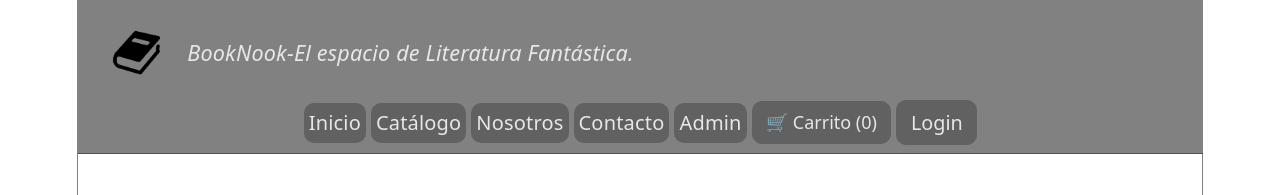
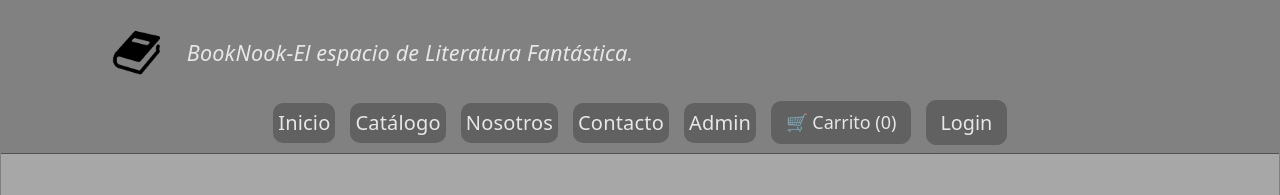
Before and after one commit to Sushy-trash/BookNook-React, a React (Vite) app in the folder BN-react/: page / in a window 1280 px wide. Shown: the top 195 px of the page. Built offline with nearby package versions, Linux system fonts and the light colour scheme.

Commit message:
adiciones adicionales del spec

```diff
--- a/BN-react/src/App.css
+++ b/BN-react/src/App.css
@@ -1,11 +1,18 @@
+
+
+
+
+
 /* Espacio entre las secciones principales */
+
+
 section {
   padding-top: 60px;
   padding-bottom: 60px;
 }
 
 .container {
-  max-width: 1160px;
+  max-width:auto;
   margin-left: auto;
   margin-right: auto;
 }
@@ -25,7 +32,7 @@ section h2 + p {
   top: 0;
   background-color: #818181;
   padding: 8px;
-  width: 1125px;
+  width: auto;
   text-align: center;
   border-bottom: 1px solid #515250;
   backdrop-filter: blur(12px);
@@ -38,7 +45,7 @@ section h2 + p {
   width: auto;
   height: auto;
   font-size: 1.6rem;
-  gap:5px;
+  gap:15px;
 
 }
 
@@ -203,7 +210,7 @@ section h2 + p {
 }
 .gif{
   width: 100%;
-  max-width: 400px;
+  max-width:500px;
   height: auto;
   object-fit: cover;
 
--- a/BN-react/src/index.css
+++ b/BN-react/src/index.css
@@ -1,7 +1,7 @@
 :root {
   --text: #6b6375;
   --text-h: #08060d;
-  --bg: #818181;
+  --bg: #a7a7a7;
   --border: #818181;
   --code-bg: #818181;
   --accent: #aa3bff;
@@ -50,15 +50,13 @@
   }
 }
 
-body {
-  margin: 0;
-  background: color 818181px;
-}
+
 
 #root {
-  width: 1126px;
+  width: auto;
   max-width: 100%;
   margin: 0 auto;
+  background: var(--bg);
   text-align: center;
   border-inline: 1px solid var(--border);
   min-height: 100svh;
```
Also changed, not shown: 1 other file (tests, documents, lock files or other folders).
